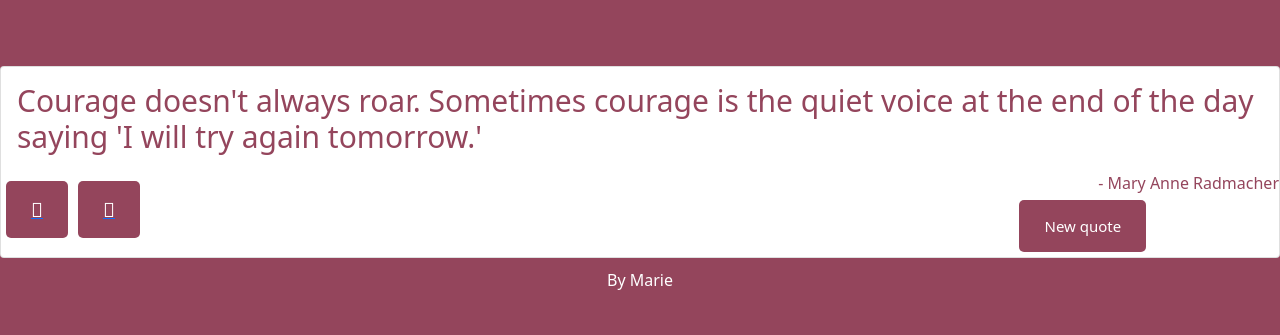
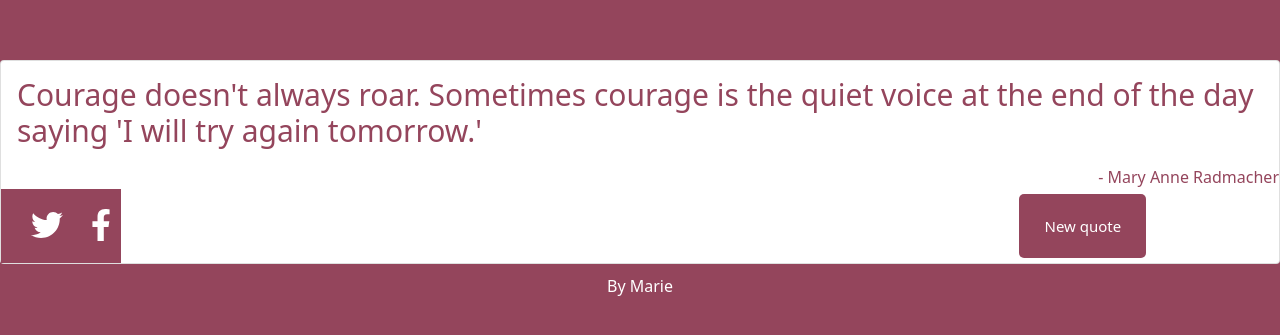
Before and after one commit to MarieRodiet/quote-machine, a React (Create React App) app in the folder my-app/: page / in a window 1280 px wide. Shown: the part 221-556 px from the top of the page. Built offline with nearby package versions, Linux system fonts and the light colour scheme.

Commit message:
fixed social media icons

```diff
--- a/my-app/package.json
+++ b/my-app/package.json
@@ -3,6 +3,10 @@
   "version": "0.1.0",
   "private": true,
   "dependencies": {
+    "@fortawesome/fontawesome-svg-core": "^1.2.36",
+    "@fortawesome/free-brands-svg-icons": "^5.15.4",
+    "@fortawesome/free-solid-svg-icons": "^5.15.4",
+    "@fortawesome/react-fontawesome": "^0.1.16",
     "@testing-library/jest-dom": "^5.14.1",
     "@testing-library/react": "^11.2.7",
     "@testing-library/user-event": "^12.8.3",
--- a/my-app/src/components/card.css
+++ b/my-app/src/components/card.css
@@ -13,6 +13,20 @@
   text-align: cente;
 }
 
+.socialMediaBoxes {
+  display: flex;
+  justify-content: space-between;
+}
+
+.links {
+  color: #ffffff;
+  border: none;
+  border-radius: 5px;
+  padding: 15px 25px;
+  margin: 5px;
+  width: 20px;
+}
+
 #new-quote {
   color: #ffffff;
   font-size: 15px;
@@ -21,12 +35,3 @@
   padding: 15px 25px;
   margin: 5px;
 }
-
-i {
-  color: #ffffff;
-  font-size: 20px;
-  border: none;
-  border-radius: 5px;
-  padding: 15px 25px;
-  margin: 5px;
-}
--- a/my-app/src/components/card.js
+++ b/my-app/src/components/card.js
@@ -1,5 +1,13 @@
 import React from 'react';
 import './card.css';
+import { FontAwesomeIcon } from "@fortawesome/react-fontawesome";
+import {
+    faTwitter,
+    faFacebookF
+} from "@fortawesome/free-brands-svg-icons";
+
+
+//<FontAwesomeIcon icon={['fad', 'coffee']} />
 
 
 class Card extends React.Component {
@@ -32,9 +40,9 @@ class Card extends React.Component {
                     - {quotes[index].author}
                 </div>
                 <section style={{ width: "90%", display: 'flex', justifyContent: "space-between" }}>
-                    <div>
-                        <a href="twitter.com/intent/tweet" target="_blank" ><i className="fab fa-facebook-f" style={{ backgroundColor: color }}></i></a>
-                        <a href="twitter.com/intent/tweet" target="_blank" ><i className="fab fa-twitter" style={{ backgroundColor: color }}></i></a>
+                    <div className="socialMediaBoxes" style={{ backgroundColor: color }}>
+                        <a className="links" href="twitter.com/intent/tweet" target="_blank" ><FontAwesomeIcon icon={faTwitter} size="2x" /></a>
+                        <a className="links" href="twitter.com/intent/tweet" target="_blank" ><FontAwesomeIcon icon={faFacebookF} size="2x" /></a>
                     </div>
                     <button onClick={onChange} id="new-quote" style={{ backgroundColor: color }}>New quote</button>
                 </section>
```
Also changed, not shown: my-app/src/icons/twitter-brands.svg (added), 1 other file (tests, documents, lock files or other folders).
